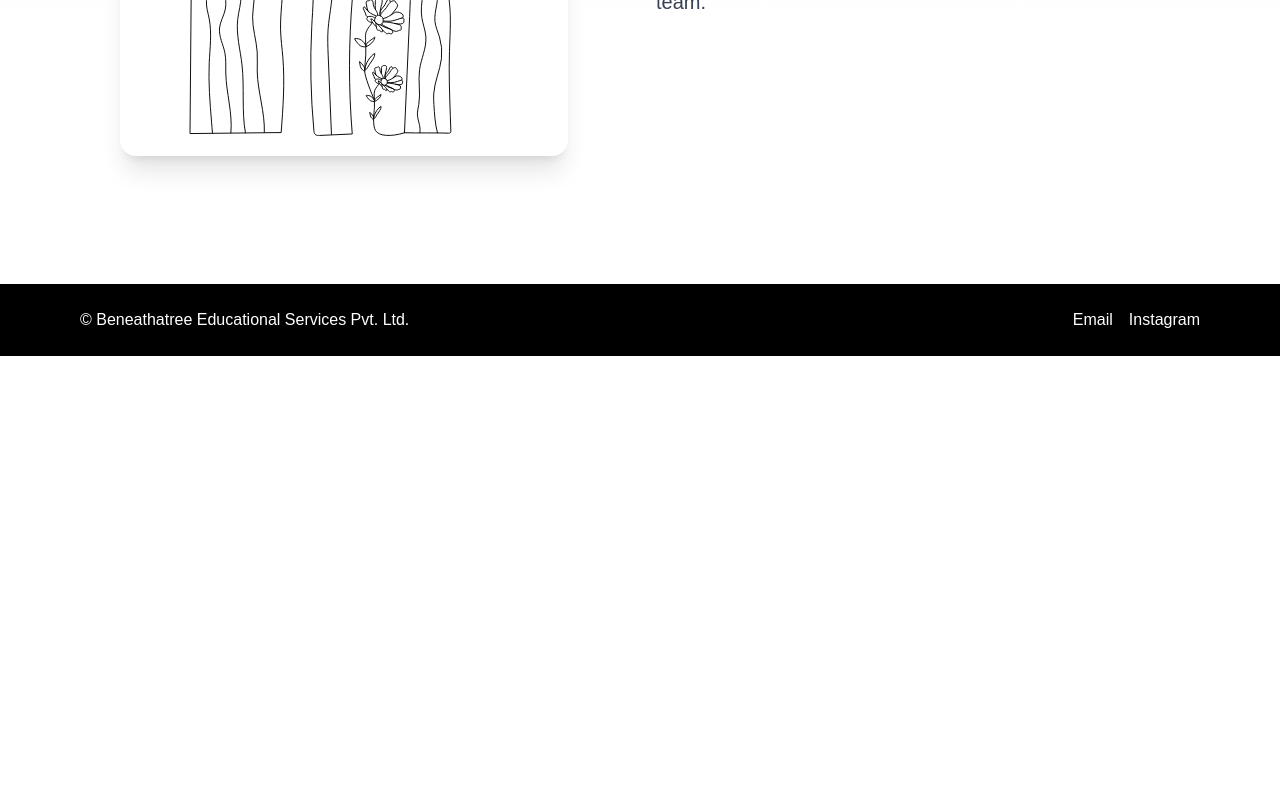
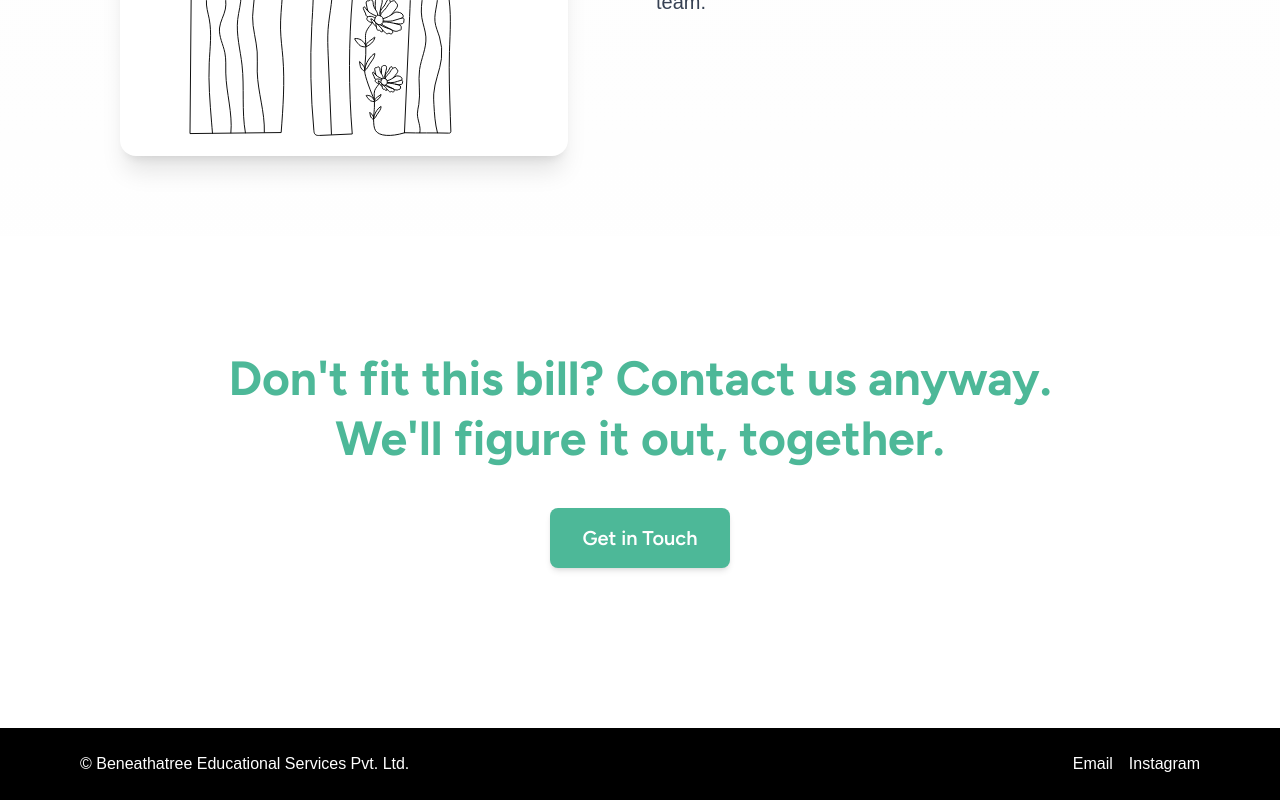
Before and after one commit to beneathatree/beneathatreeoncode, a Next.js app: page / in a window 1280 px wide. Shown: the part 1996-2796 px from the top of the page. Before the commit the page ends 2352 px from the top, so only its background shows below. Built offline with nearby package versions, Linux system fonts and the light colour scheme.

Commit message:
feat: Add Contact CTA section to the homepage after the service cards

```diff
--- a/src/app/page.tsx
+++ b/src/app/page.tsx
@@ -1,5 +1,7 @@
 "use client";
 import Image from "next/image";
+// 1. IMPORT the new ContactCta component
+import ContactCta from "../components/ContactCta";
 
 export default function HomePage() {
   return (
@@ -154,6 +156,10 @@ export default function HomePage() {
           </div>
         </div>
       </section>
+
+      {/* 2. INSERT the new ContactCta component here, immediately after the Cards Section */}
+      <ContactCta />
+
     </div>
   );
 }
--- /dev/null
+++ b/src/components/ContactCta.tsx
@@ -0,0 +1,30 @@
+// components/ContactCta.tsx
+import React from 'react';
+
+export default function ContactCta() {
+  return (
+    // Outer container with padding
+    <section className="py-20 sm:py-28 bg-white text-center">
+      <div className="max-w-4xl mx-auto px-4">
+
+        {/* Main Heading/Text */}
+        <h2 className="text-3xl sm:text-4xl md:text-5xl font-figtree font-bold leading-tight text-[#4DB898] mb-10">
+          Don&apos;t fit this bill? Contact us anyway.
+          <br />
+          We&apos;ll figure it out, together.
+        </h2>
+
+        {/* Button */}
+        <a
+          href="https://calendly.com/rohit-beneathatree/introduction" // Assuming this is the correct link
+          target="_blank"
+          rel="noreferrer"
+          className="inline-block px-8 py-4 rounded-lg font-figtree font-semibold text-white text-xl transition-transform duration-200 ease-in-out hover:scale-[1.03] shadow-md hover:shadow-lg"
+          style={{ backgroundColor: "#4DB898" }}
+        >
+          Get in Touch
+        </a>
+      </div>
+    </section>
+  );
+}
```
